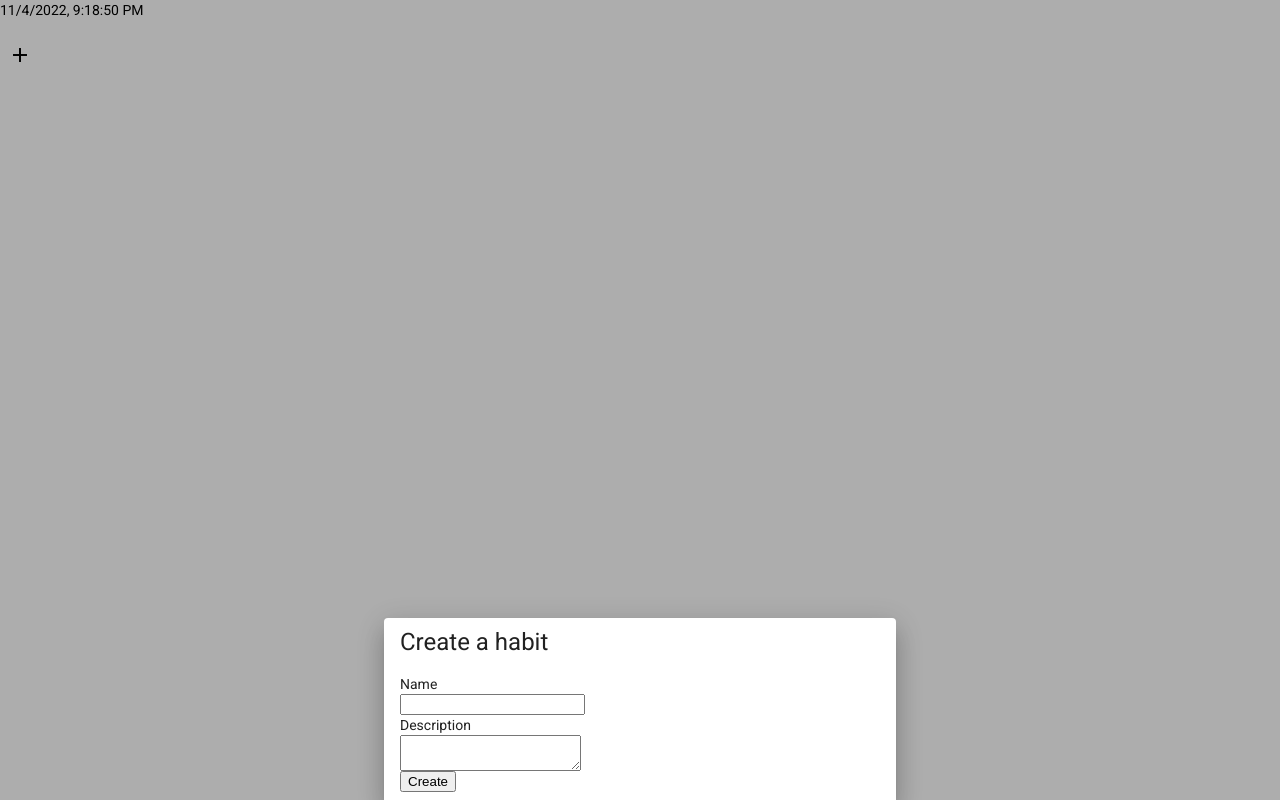
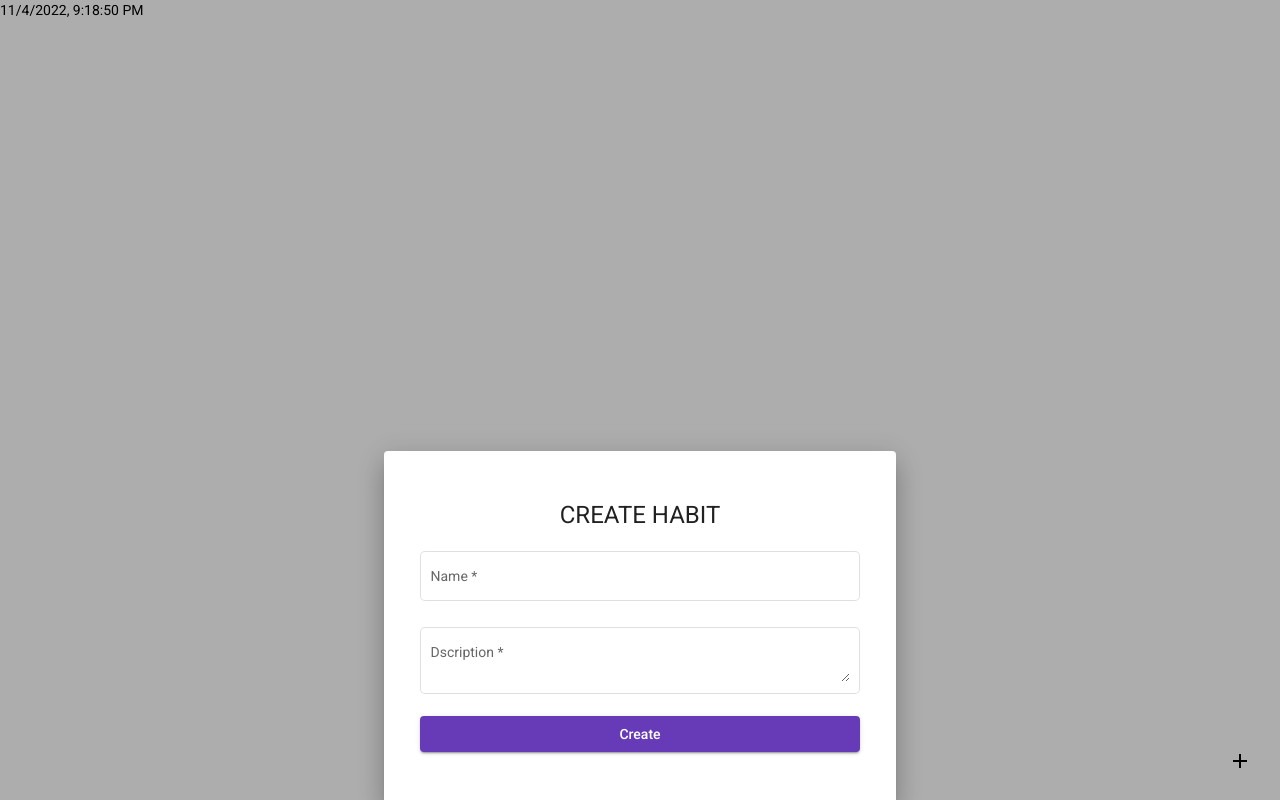
Before and after one commit to JordiiVidal/habitime, an Angular app: page / in a window 1280 px wide. Both pictures are taken after a click on the button "add". Built offline with nearby package versions, Linux system fonts and the light colour scheme.

Commit message:
style bottom sht habit

```diff
--- a/src/app/app.component.css
+++ b/src/app/app.component.css
@@ -2,3 +2,9 @@ body {
     width: 100vh;
     height: 100vh;
 }
+
+.btn-add-habbit {
+    position: fixed;
+    right: 20px;
+    bottom: 20px;
+}
--- a/src/app/app.component.html
+++ b/src/app/app.component.html
@@ -1,6 +1,6 @@
 <div>
     <app-list></app-list>
 </div>
-<button mat-icon-button (click)="onOpen()">
+<button mat-icon-button class="btn-add-habbit" (click)="onOpen()">
   <mat-icon>add</mat-icon>
 </button>
--- a/src/app/components/create-habit/create-habit.component.css
+++ b/src/app/components/create-habit/create-habit.component.css
@@ -1,3 +1,13 @@
+div {
+    text-align: center;
+    padding: 40px 20px;
+}
+
+div form {
+    display: flex;
+    flex-direction: column;
+}
+
 input,
 textarea {
     display: block;
--- a/src/app/components/create-habit/create-habit.component.html
+++ b/src/app/components/create-habit/create-habit.component.html
@@ -1,8 +1,14 @@
-<form [formGroup]="habitForm" (ngSubmit)="onSubmit()">
-    <h1>Create a habit</h1>
-    <label>Name</label>
-    <input type="name" name="name" formControlName="name">
-    <label>Description</label>
-    <textarea name="description" formControlName="description"></textarea>
-    <input type="submit" value="Create">
-</form>
+<div>
+    <form [formGroup]="habitForm" (ngSubmit)="onSubmit()">
+        <h1>CREATE HABIT</h1>
+        <mat-form-field appearance="outline">
+            <mat-label>Name</mat-label>
+            <input matInput type="text" placeholder="Name" formControlName="name">
+        </mat-form-field>
+        <mat-form-field appearance="outline">
+            <mat-label>Dscription</mat-label>
+            <textarea matInput name="description" formControlName="description"></textarea>
+        </mat-form-field>
+        <button mat-raised-button color="primary" type="submit">Create</button>
+    </form>
+</div>
```
Also changed, not shown: src/app/shared/material/material.module.ts (+7 -1 lines).
